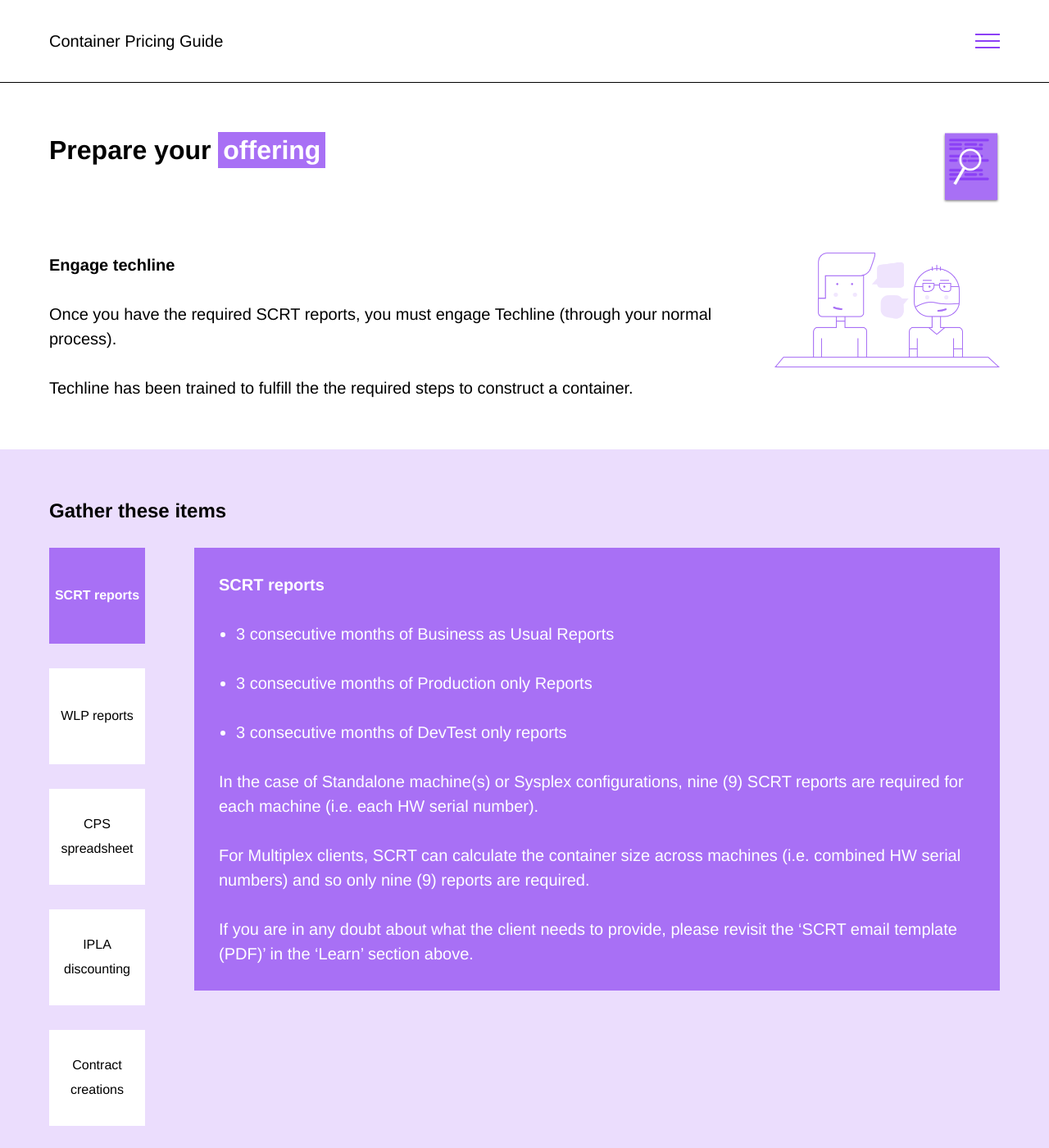
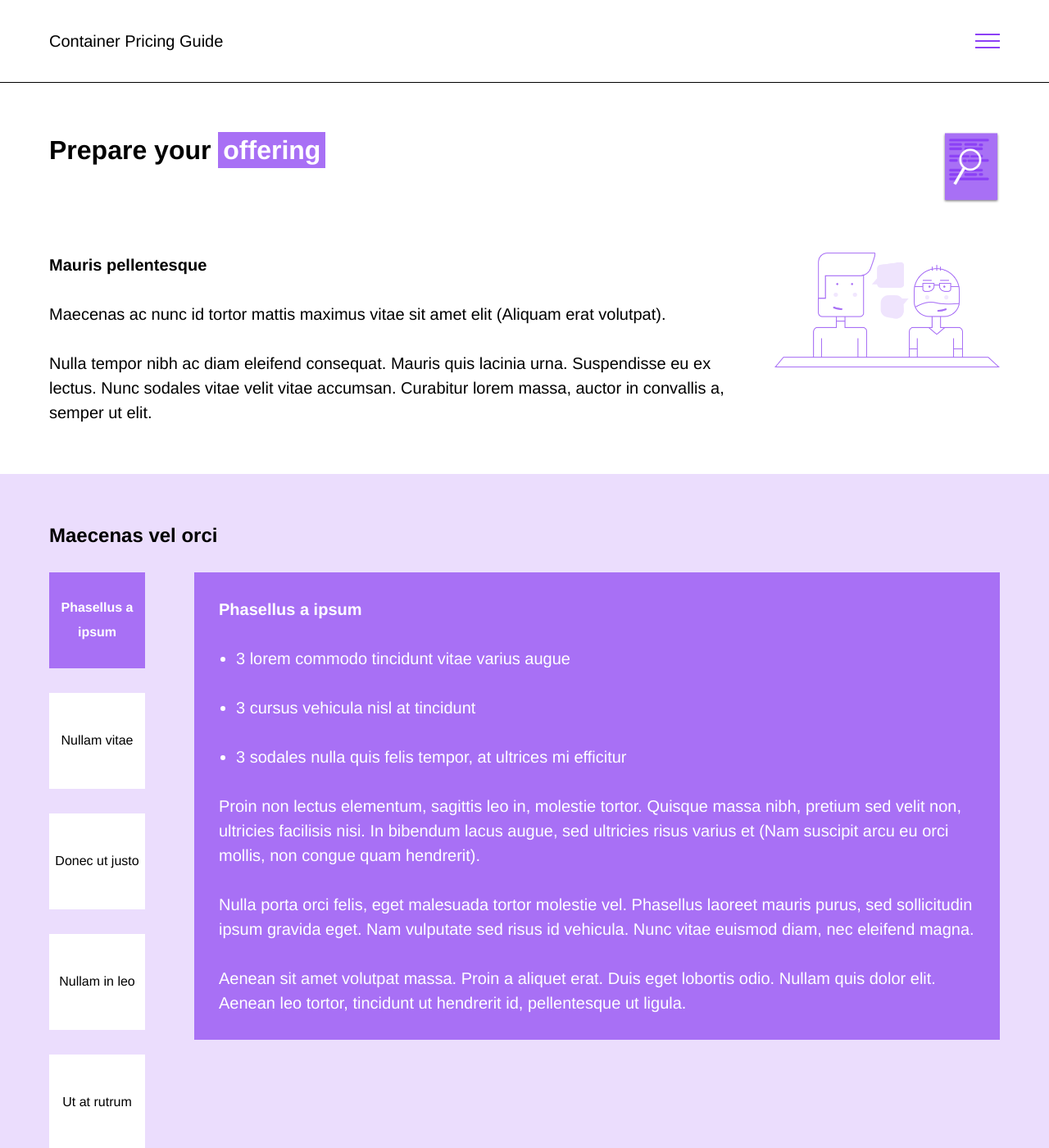
Before and after one commit to gvorbeck/container-pricing, a Jekyll site: the page built from pages/devtest-prepare.md, in a window 1280 px wide and 1400 px high. Shown: the whole window at 82% size. Built offline with Jekyll 4.4.1, drawn with Linux system fonts in a browser that asks for light colours; some of the changed text lies outside the part shown.

Commit message:
Update devtest-prepare.md

```diff
--- a/pages/devtest-prepare.md
+++ b/pages/devtest-prepare.md
@@ -9,7 +9,7 @@ slug: prepare
 # SOLUTION LANDING PAGE CONTENT
 page-logo: visual_prepare.png
 excerpt: |
-  Get the checklist of all the items you need to put together a Dev/ Test quote. Understand all the steps to calculating a quote: Set the baseline, calculate the IPLA entitlements, complete and submit the approval spreadsheet.
+  Nam nec sem ac libero dictum molestie. Donec lectus orci, congue aliquam velit eget, tincidunt commodo leo. Fusce ante arcu, dapibus sit amet ex et, lobortis aliquet justo. Aliquam sed malesuada eros. Suspendisse vel sem commodo, consequat est convallis, tincidunt neque.
 button: Dive deeper
 
 # PAGE CONTENT
@@ -18,68 +18,68 @@ page-sections:
   content-type: side-illustration
   image: visual_techline.png
   text: |
-    ## Engage techline
-    Once you have the required SCRT reports, you must engage Techline (through your normal process).
+    ## Mauris pellentesque
+    Maecenas ac nunc id tortor mattis maximus vitae sit amet elit (Aliquam erat volutpat).
 
-    Techline has been trained to fulfill the the required steps to construct a container.
+    Nulla tempor nibh ac diam eleifend consequat. Mauris quis lacinia urna. Suspendisse eu ex lectus. Nunc sodales vitae velit vitae accumsan. Curabitur lorem massa, auctor in convallis a, semper ut elit.
 - type: emphasis
-  title: Gather these items
+  title: Maecenas vel orci
   tab-selector:
-  - title: SCRT reports
+  - title: Phasellus a ipsum
     text: |
-      * 3 consecutive months of Business as Usual Reports
-      * 3 consecutive months of Production only Reports
-      * 3 consecutive months of DevTest only reports
+      * 3 lorem commodo tincidunt vitae varius augue
+      * 3 cursus vehicula nisl at tincidunt
+      * 3 sodales nulla quis felis tempor, at ultrices mi efficitur
 
-      In the case of Standalone machine(s) or Sysplex configurations, nine (9) SCRT reports are required for each machine (i.e. each HW serial number).
+      Proin non lectus elementum, sagittis leo in, molestie tortor. Quisque massa nibh, pretium sed velit non, ultricies facilisis nisi. In bibendum lacus augue, sed ultricies risus varius et (Nam suscipit arcu eu orci mollis, non congue quam hendrerit).
 
-      For Multiplex clients, SCRT can calculate the container size across machines (i.e. combined HW serial numbers) and so only nine (9) reports are required.
+      Nulla porta orci felis, eget malesuada tortor molestie vel. Phasellus laoreet mauris purus, sed sollicitudin ipsum gravida eget. Nam vulputate sed risus id vehicula. Nunc vitae euismod diam, nec eleifend magna.
 
-      If you are in any doubt about what the client needs to provide, please revisit the 'SCRT email template (PDF)' in the 'Learn' section above.
-  - title: WLP reports
+      Aenean sit amet volutpat massa. Proin a aliquet erat. Duis eget lobortis odio. Nullam quis dolor elit. Aenean leo tortor, tincidunt ut hendrerit id, pellentesque ut ligula.
+  - title: Nullam vitae
     text: |
-      You will need to create two (2) sets of Workload Pricer (WLP) files to calculate the MLC price requirements:
+      Etiam at eleifend nunc, ut faucibus enim. Integer egestas accumsan sapien id dictum. Aliquam vulputate eu neque nec auctor:
 
-      * 3 BAU WLP files
-      * 3 PROD (only) WLP files
+      * 3 lacinia porttitor augue
+      * 3 pretium ullamcorper nulla
 
-      From these WLP files, you can generate the six (6) custom reports ready to be imported into the CPS spreadsheet. The CPS spreadsheet will automatically calculate all the MLC pricing you need from these reports.
+      Aliquam a ligula nec lorem ultricies eleifend quis quis tellus. Nullam maximus urna est. Mauris tristique arcu id elit vulputate, et placerat neque efficitur. Etiam ornare risus sed massa aliquet, ut aliquam ex auctor. Nam sagittis pulvinar ultrices.
 
-      Note that Flat and Tiered MLC products continue to be priced per machine. There is no change to how Flat and Tiered MLC programs are priced when adding a DevTest container.
-  - title: CPS spreadsheet
+      In hac habitasse platea dictumst. Nulla facilisi. Mauris pretium euismod justo in interdum. Nulla vitae arcu nulla. Nunc convallis vehicula urna, quis maximus orci lobortis id. Ut ullamcorper sem in ex luctus maximus.
+  - title: Donec ut justo
     text: |
-      The CPS Spreadsheet has been created by the CIO organization to establish the DevTest container baseline, derive MLC and OTC pricing, automate the approval process and to create the factors required for our billing systems.
+      Fusce pellentesque, leo quis efficitur iaculis, elit libero pulvinar ante, quis lacinia erat mauris scelerisque risus. Integer in eros sem. In hac habitasse platea dictumst.
 
-      The required SCRT submissions combined with the WLP price reports are all that is needed. Once these items are imported, the CPS spreadsheet will calculate all the MLC pricing required to close the deal.
+      Fusce venenatis ex neque. Cras viverra vel justo eu pretium. Maecenas varius, tellus sit amet tincidunt tincidunt, dui nisl accumsan lectus, quis elementum purus nisi sed ligula.
 
-      The latest version of the spreadsheet and the eduction on how to use it can be downloaded from the CPS spreadsheet box folder.
-  - title: IPLA discounting
+      Suspendisse vulputate vehicula augue, eu ultricies libero fringilla a. Cras tincidunt malesuada tristique. Nullam sollicitudin tincidunt suscipit. Vestibulum ante ipsum primis in faucibus orci luctus et ultrices posuere cubilia Curae.
+  - title: Nullam in leo
     text: |
-      Unless your client is full capacity on IBM IPLA, or they already have substantial additional entitlements, they will very likely need to purchase additional capacity.
+      Mauris diam velit, aliquam nec accumsan non, condimentum non odio. Vestibulum sodales, leo nec fermentum pellentesque, sapien dui ultricies tellus, vel pharetra urna mauris finibus diam.
 
       We have support for:
-      * Special bids at very aggressive discounts (up to 95%) for fully licensed required products
-      * Special bids for Limited Use Licenses (LULs) at an even higher discount, if need be
+      * Fusce venenatis ex neque. Cras viverra vel justo eu pretium.
+      * Maecenas varius, tellus sit amet tincidunt tincidunt, dui nisl accumsan lectus, quis elementum purus nisi sed ligula
 
-      For IPLA discounts that exceed local delegation, you should request approval directly from [zmiller@us.ibm.com](mailto:zmiller@us.ibm.com) copying the [cpricing@us.ibm.com](mailto:cpricing@us.ibm.com) ID.
-  - title: Contract creations
+      Suspendisse vulputate vehicula augue, eu ultricies libero fringilla [lorem.ipsum@example.com](mailto:lorem.ipsum@example.com) copying the [lorem.ipsum@example.com](mailto:lorem.ipsum@example.com) ID.
+  - title: Ut at rutrum
     text: |
-      Create a draft of the contract, completing the tables with the MLC and IPLA products required. You will not know the desired container size yet, so leave that blank for now.
+      Nullam in leo nec leo iaculis dapibus a in ligula. Mauris diam velit, aliquam nec accumsan non, condimentum non odio.
 
-      If the contract has already been localized for your country, you can download it from the ww Std Contracts and SOW Templates web portal.
+      Vestibulum sodales, leo nec fermentum pellentesque, sapien dui ultricies tellus, vel pharetra urna mauris finibus diam. Pellentesque nec elit enim. Nunc dapibus neque eu mi scelerisque, convallis convallis augue semper.
 
-      If the contract does not yet exist for your country:
-      * Send an email to the BOD Management and Localization team [BODMGLOC@hu.ibm.com](mailto:BODMGLOC@hu.ibm.com) to request it.
-      * Ensure all your relevant local contract teams are copied on the request.
-  - title: Approval requests
+      Mauris pellentesque at nisi nec tempor:
+      * Proin risus nisl, molestie at tortor eu, finibus facilisis augue [lorem.ipsum@example.com](mailto:lorem.ipsum@example.com) quis eros diam.
+      * Proin molestie nunc ligula, quis dignissim magna volutpat ut.
+  - title: Nunc rutrum
     text: |
-      The requirement for a separate, manually created 'DevTest Approval Request' spreadsheet has been removed. It has been replaced with an auto-generated 'PricingApproval_Form' tab in V1.8 of the CPS Spreadsheet.
+      Nunc rutrum, nulla quis pellentesque commodo, purus neque lobortis diam, nec egestas tellus massa at velit. Quisque venenatis tellus ut nunc cursus, sit amet pulvinar diam porttitor.
 
-      This 'PricingApproval_Form' tab should provide all the key numbers you need to present a conditional offer. If you would like to validate you have correctly used the tool before presenting a conditional pricing proposal to your client, you may send your input files to [cpricing@us.ibm.com](mailto:cpricing@us.ibm.com) for validation.
+      Integer nec accumsan magna. In a purus tempor, ultrices velit quis, rutrum justo. Integer eget viverra nisl. Vivamus vulputate dapibus lectus sed commodo. Sed et sem viverra, suscipit nulla molestie, egestas erat. [lorem.ipsum@example.com](mailto:lorem.ipsum@example.com) for pharetra.
 
-      Worldwide approval is still required in order to present a firm offer.
+      Proin molestie nunc ligula, quis dignissim magna volutpat ut.
 - type: outro
   title: "Next Steps:"
   text: |
-    Once you have built your internal team and collected these items, you may need to iterate through the next step a few times as part of the client negotiations.
+    Nunc rutrum, nulla quis pellentesque commodo, purus neque lobortis diam, nec egestas tellus massa at velit.
 ---
```
